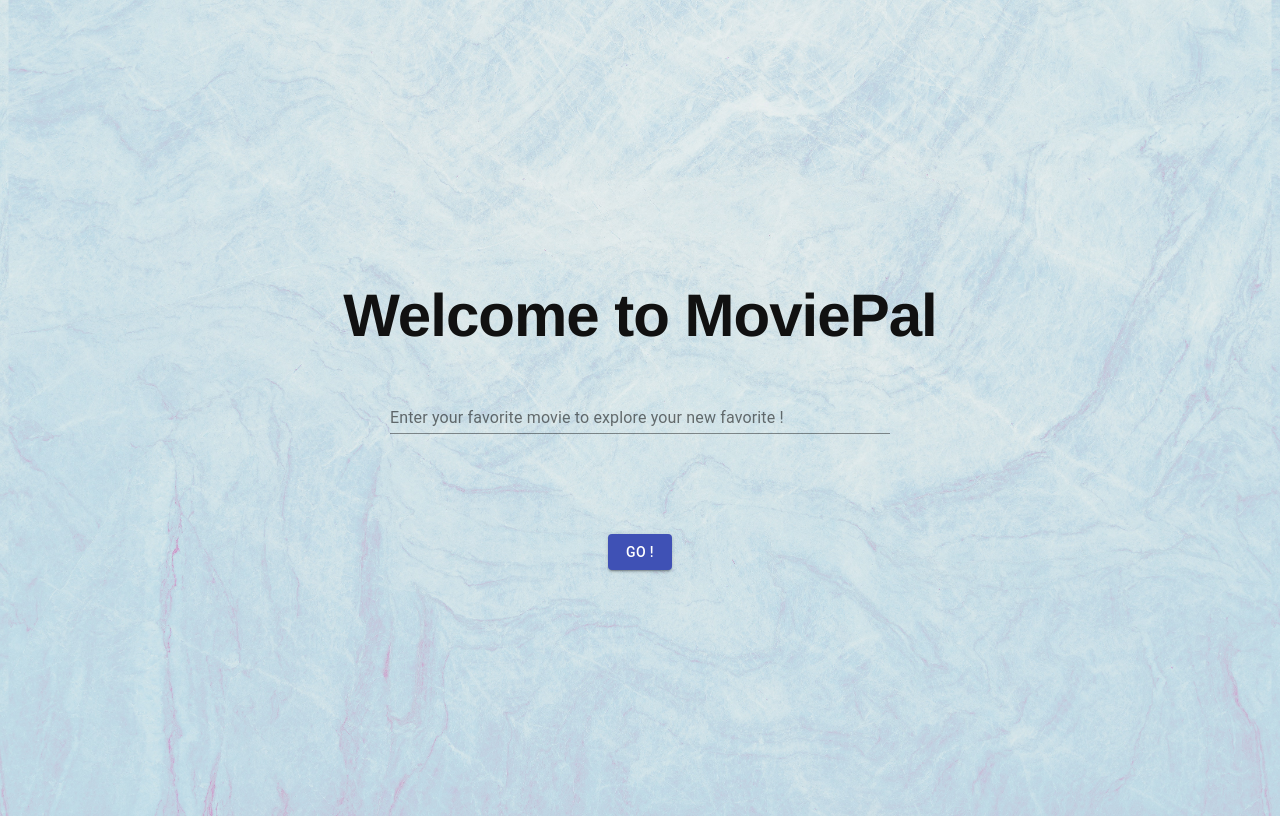
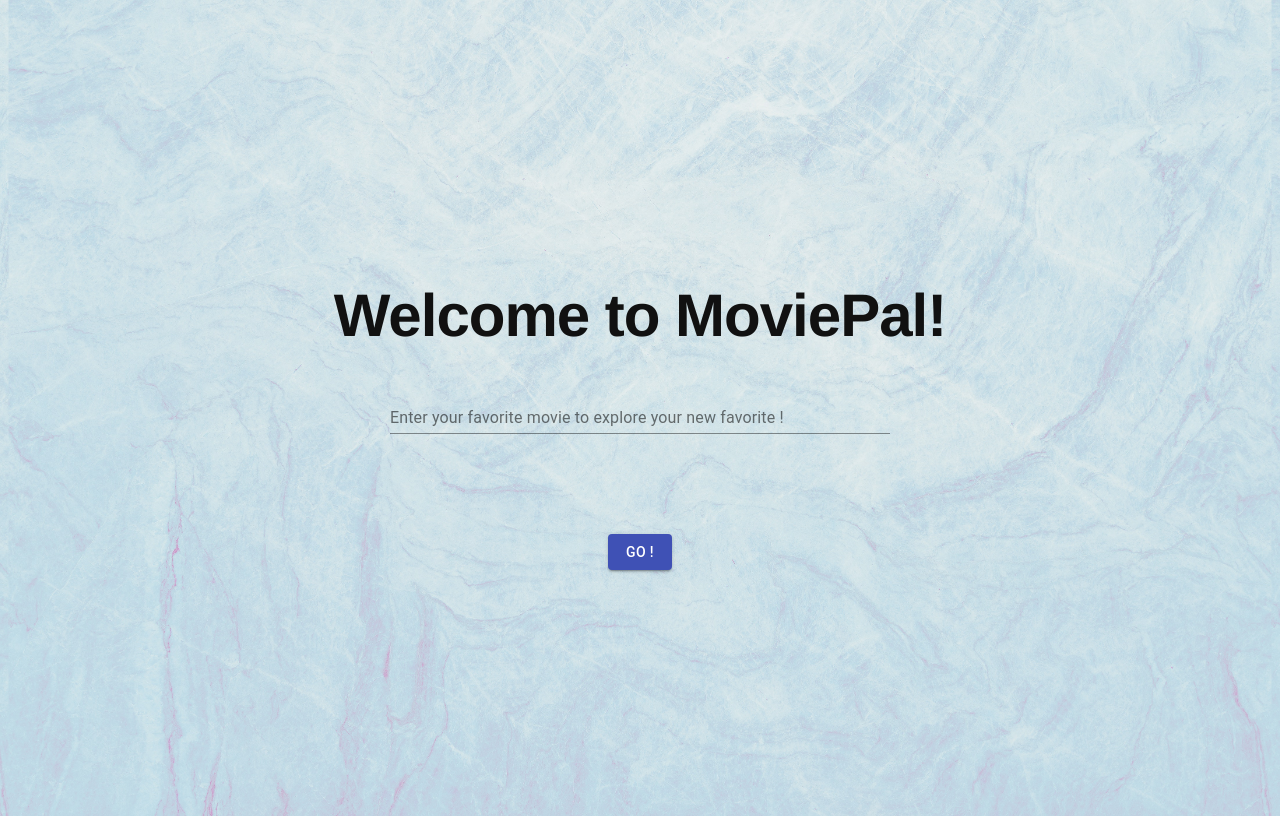
Before and after one commit to yousseflotfy/MoviePal, a React (Create React App) app in the folder moviepal/: page / in a window 1280 px wide. Built offline with nearby package versions, Linux system fonts and the light colour scheme.

Commit message:
new push

```diff
--- a/moviepal/src/App.js
+++ b/moviepal/src/App.js
@@ -9,7 +9,7 @@
       <header className="App-header">
 
              <div className="center">
-             <h1 className = "title">Welcome to MoviePal</h1>
+             <h1 className = "title">Welcome to MoviePal!</h1>
              <TextField id="standard-basic" label="Enter your favorite movie to explore your new favorite !" className ="text"  />
              <div className = "margin">
              <Button variant="contained" color="primary" >Go !</Button>
```
